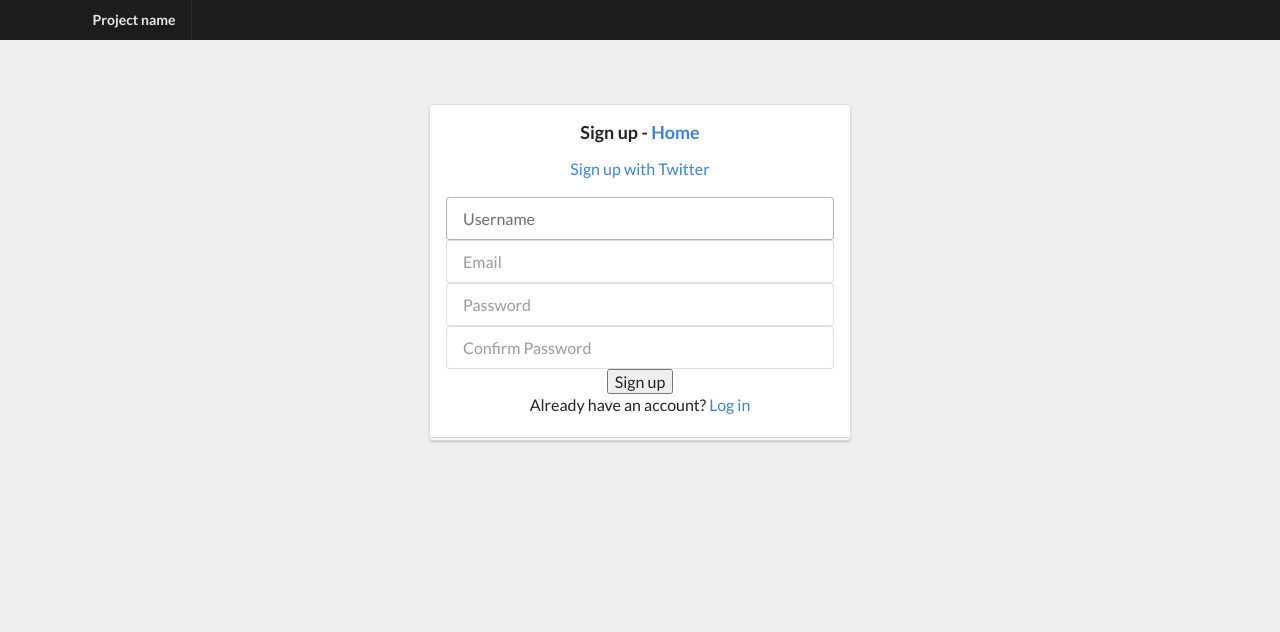
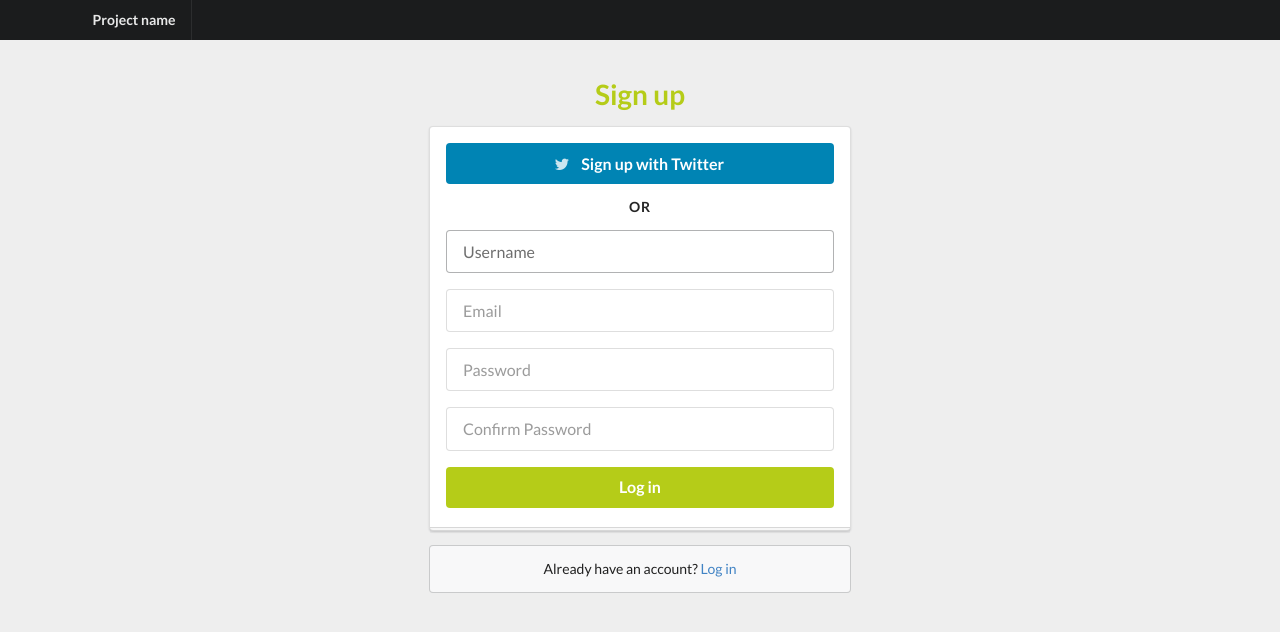
Before and after one commit to jkeat/fboil, a Flask app: page /signup in a window 1280 px wide. Shown: the top 632 px of the page. Run offline with Flask 2, Linux system fonts and the light colour scheme; some libraries are stand-ins or nearby versions.

Commit message:
whatever, it's just semantics

```diff
--- a/app/static/css/layout.forms.css
+++ b/app/static/css/layout.forms.css
@@ -3,6 +3,7 @@ body.form-only {
   padding-bottom: 40px;
   background-color: #eee;
 }
+
 .form-only #wrap {
   min-height: 100%;
   height: auto !important;
@@ -10,6 +11,15 @@ body.form-only {
   /* Pad bottom by footer height and top my navbar height */
   padding: 40px 0 0;
 }
+
 .form-only .column {
   max-width: 450px;
+  margin-left: 14px;
+  margin-right: 14px;
 }
+
+.form-only form .hint {
+  text-align: left;
+  font-size: 12px;
+  margin: -10px 0 15px 0;
+}
--- a/app/static/css/layout.main.css
+++ b/app/static/css/layout.main.css
@@ -25,7 +25,7 @@ body {
 
 /* Messages */
 .ui.messages.text.container {
-  margin-bottom: 50px;
+  margin-bottom: 30px;
 }
 .ui.messages.text.container .alert {
   margin-bottom: 20px;
--- a/app/templates/components/minimal-navbar.html
+++ b/app/templates/components/minimal-navbar.html
@@ -16,33 +16,7 @@
           <div>
             <a class="header item" href="{{ url_for('pages.home') }}">Project name</a>
           </div>
-
-          <div class="right menu">
-            <div class="ui dropdown item">
-              <i class="sidebar icon"></i>
-              Menu
-              <div class="ui wide menu vertical">
-                  <a class="item" href="{{ url_for('pages.home') }}">Home</a>
-                  <a class="item" href="{{ url_for('pages.about') }}">About</a>
-                  <a class="item" href="{{ url_for('pages.secret') }}">Secret</a>
-                  {% if current_user.is_authenticated() %}
-                    <div class="header">
-                      <i class="user icon"></i>
-                      {{ current_user.username }}
-                    </div>
-                    <div class="divider"></div>
-                    <a class="item" href="{{ url_for('users.logout') }}">Logout</a>
-                  {% else %}
-                    <div class="header">
-                      <i class="user icon"></i>
-                      Account
-                    </div>
-                    <a class="item" href="{{ url_for('users.login') }}">Login</a>
-                    <a class="item" href="{{ url_for('users.register') }}">Signup</a>
-                  {% endif %}
-              </div>
-            </div>
-          </div>
+          {% block navbar_mobile_space %}{% endblock %}
         </div>
       </div>
     </div>
--- a/app/templates/layouts/form.html
+++ b/app/templates/layouts/form.html
@@ -10,10 +10,10 @@
 <!-- /meta -->
 
 <!-- styles -->
-<link type="text/css" rel="stylesheet" href="/static/css/layout.forms.css" />
-<link type="text/css" rel="stylesheet" href="/static/css/main.css" />
-<link type="text/css" rel="stylesheet" href="/static/css/main.responsive.css" />
-<link type="text/css" rel="stylesheet" href="/static/css/main.quickfix.css" />
+<link type="text/css" rel="stylesheet" href="{{ url_for('static', filename='css/layout.forms.css') }}" />
+<link type="text/css" rel="stylesheet" href="{{ url_for('static', filename='css/main.css') }}" />
+<link type="text/css" rel="stylesheet" href="{{ url_for('static', filename='css/main.responsive.css') }}" />
+<link type="text/css" rel="stylesheet" href="{{ url_for('static', filename='css/main.quickfix.css') }}" />
 <link type="text/css" rel="stylesheet" href="{{ url_for('static', filename='semantic/semantic.min.css') }}" />
 <!-- /styles -->
 
@@ -36,18 +36,21 @@
 
   {% include 'components/minimal-navbar.html' %}
   <div id="wrap">
-    <div class="ui middle aligned center aligned grid">
+    <div class="ui middle center aligned aligned grid">
       <div class="column">
 
         {% with messages = get_flashed_messages() %}
           {% if messages %}
             {% for message in messages %}
-              <div class="alert">
+              <div class="ui message">
                 {{ message }}
               </div>
             {% endfor %}
           {% endif %}
         {% endwith %}
+
+
+        <h1 class="ui olive header">{% block form_header %}{% endblock %}</h1>
 
         {% for field in form.errors %}
           {% for error in form.errors[field] %}
--- a/app/templates/layouts/text-page.html
+++ b/app/templates/layouts/text-page.html
@@ -1,10 +1,10 @@
 {% extends 'layouts/main.html' %}
+
 {% block content %}
 	<div class="ui text container">
 	  <h1 class="ui header">
 	    {% block header %}{% endblock %}
 	  </h1>
-
 	  {% block text %}{% endblock %}
 	</div>
 {% endblock %}
--- a/app/templates/users/forms/register.html
+++ b/app/templates/users/forms/register.html
@@ -1,22 +1,45 @@
 {% extends 'layouts/form.html' %}
+
 {% block title %}Sign up{% endblock %}
+
+{% block form_header %}Sign up{% endblock %}
+
 {% block content %}
-  <form method="post" class="form">
-    <h3>Sign up - <a href="{{ url_for('pages.home') }}">Home</a></h3>
+  <a href="{{ url_for('users.twitter_login') }}" class="ui large fluid twitter button field">
+    <i class="twitter icon"></i>
+    Sign up with Twitter
+  </a>
 
-    <p>
-      <a href="{{ url_for('users.twitter_login') }}">Sign up with Twitter</a>
-    </p>
+  <div class="ui horizontal divider">
+    Or
+  </div>
 
+  <div class="ui field">
     {{ form.hidden_tag() }}
-    {{ form.username(class_ = 'first-input', placeholder = form.username.label.text, required = true, autofocus = true) }}
+  </div>
+
+  <div class="ui field">
+    {{ form.username(placeholder = form.username.label.text, required = true, autofocus = true) }}
+  </div>
+
+  <div class="ui field">
     {{ form.email(placeholder = form.email.label.text, required = true) }}
+  </div>
+
+  <div class="ui field">
     {{ form.password(placeholder = form.password.label.text, required = true) }}
-    {{ form.confirm(class_ = 'last-input', placeholder = form.confirm.label.text, required = true) }}
-    <input type="submit" value="Sign up">
+  </div>
 
-    <div>
-      <p>Already have an account? <a href="{{ url_for('users.login') }}">Log in</a></p>
+  <div class="ui field">
+    {{ form.confirm(placeholder = form.confirm.label.text, required = true) }}
+  </div>
+
+  <input class="ui fluid large olive submit button" type="submit" value="Log in">
+{% endblock %}
+
+
+{% block form_footer %}
+    <div class="ui message">
+      Already have an account? <a href="{{ url_for('users.login') }}">Log in</a>
     </div>
-  </form>
 {% endblock %}
```
Also changed, not shown: other parts of app/templates/components/minimal-navbar.html (+1 -1 lines), other parts of app/templates/layouts/form.html (+5 -4 lines), app/templates/components/full-navbar.html (+31 -1 lines), app/templates/layouts/main.html (+9 -6 lines), app/templates/users/forms/forgot-password.html (+8 -9 lines), app/templates/users/forms/login.html (+7 -2 lines), app/templates/users/forms/reset-password.html (+14 -6 lines), app/templates/users/forms/set-username.html (+9 -6 lines).
